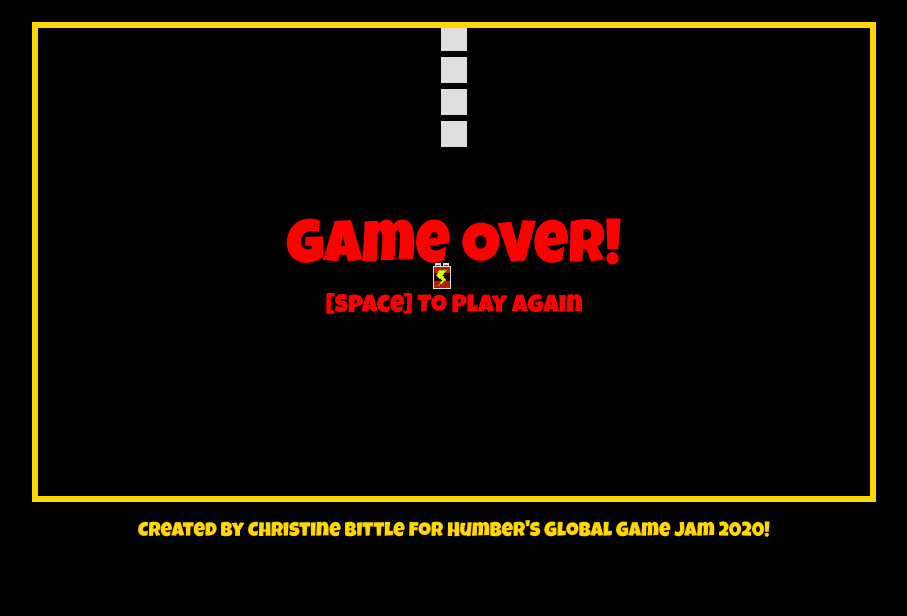
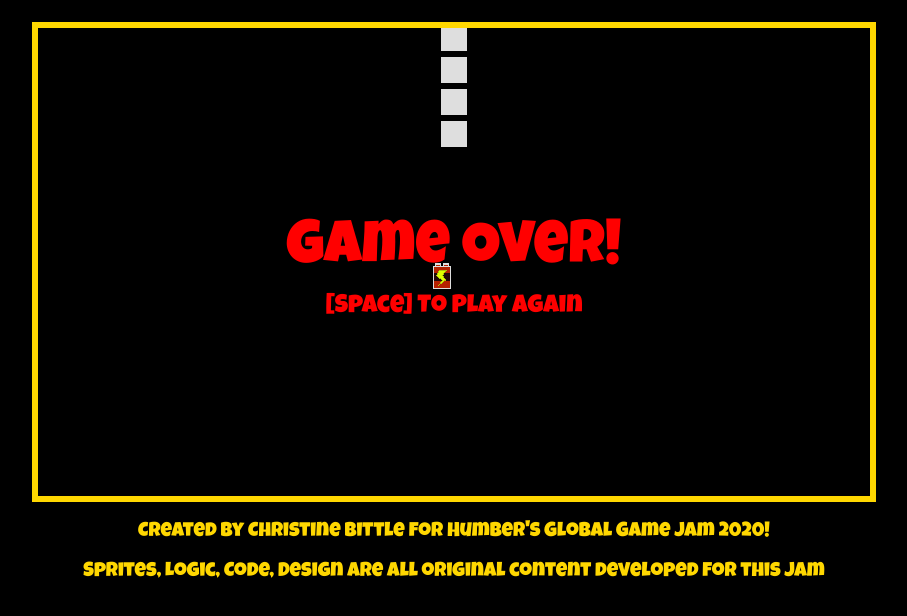
Before and after one commit to christinebittle/mechasnake, a plain HTML site: page root/index.html in a window 1280 px wide. Shown: the part 146-762 px from the top of the page, without its empty margins (186-1093 px from the left). Drawn offline with Linux system fonts and the light colour scheme.

Commit message:
little fix

```diff
--- a/root/index.html
+++ b/root/index.html
@@ -2,7 +2,7 @@
 <html>
     <head>
         <meta charset="utf8"/>
-
+        <title>Mecha-Snake GGJ2020</title>
         <link rel="stylesheet" type="text/css" href="css/style.css"/>
         <link href="https://fonts.googleapis.com/css?family=Luckiest+Guy&display=swap" rel="stylesheet">
     </head>
@@ -37,6 +37,7 @@
         </main>
         <footer>
         	<p>Created by Christine Bittle for Humber's Global Game Jam 2020!</p>
+        	<p>Sprites, Logic, Code, Design are all original content developed for this Jam</p>
         	<script src="js/snake.js"></script>
         </footer>
 
```
